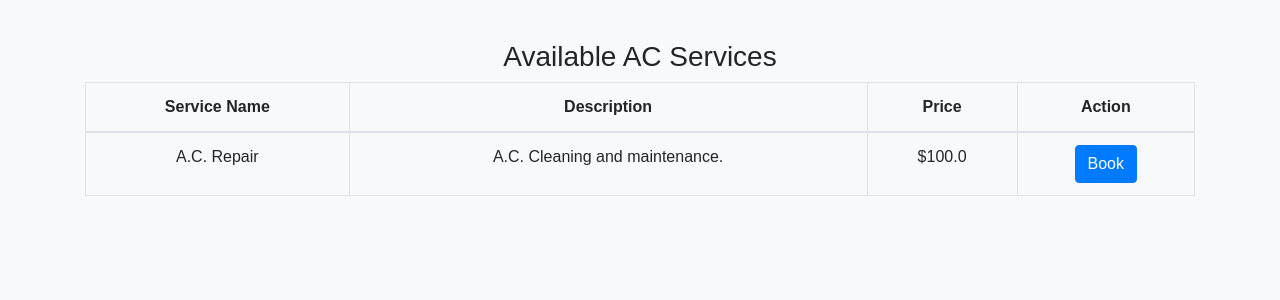
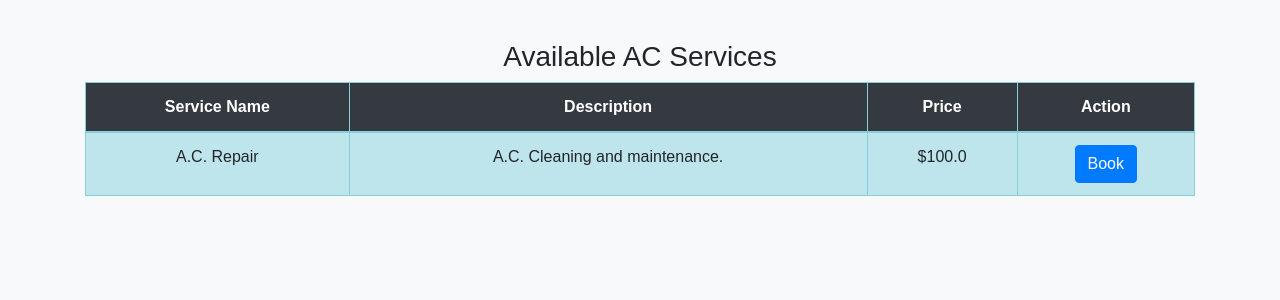
Before and after one commit to Ayush59699/A-Z-Housing, a Flask app: page /customer/dashboard/ac_services in a window 1280 px wide. Shown: the part 59-359 px from the top of the page. Run offline with Flask 3, Linux system fonts and the light colour scheme; a user stored in the database is signed in; data comes from the database, SQL or seed files in the repository; some libraries are stand-ins or nearby versions.

Commit message:
Update ac_services.html

```diff
--- a/templates/customer/ac_services.html
+++ b/templates/customer/ac_services.html
@@ -6,8 +6,8 @@
 {% block content %}
 <div class="container">
     <h3>Available AC Services</h3>
-    <table class="table table-bordered">
-        <thead>
+    <table class="table table table-bordered  table-info table-hover">
+        <thead class="table-dark">
             <tr>
                 <th>Service Name</th>
                 <th>Description</th>
```
